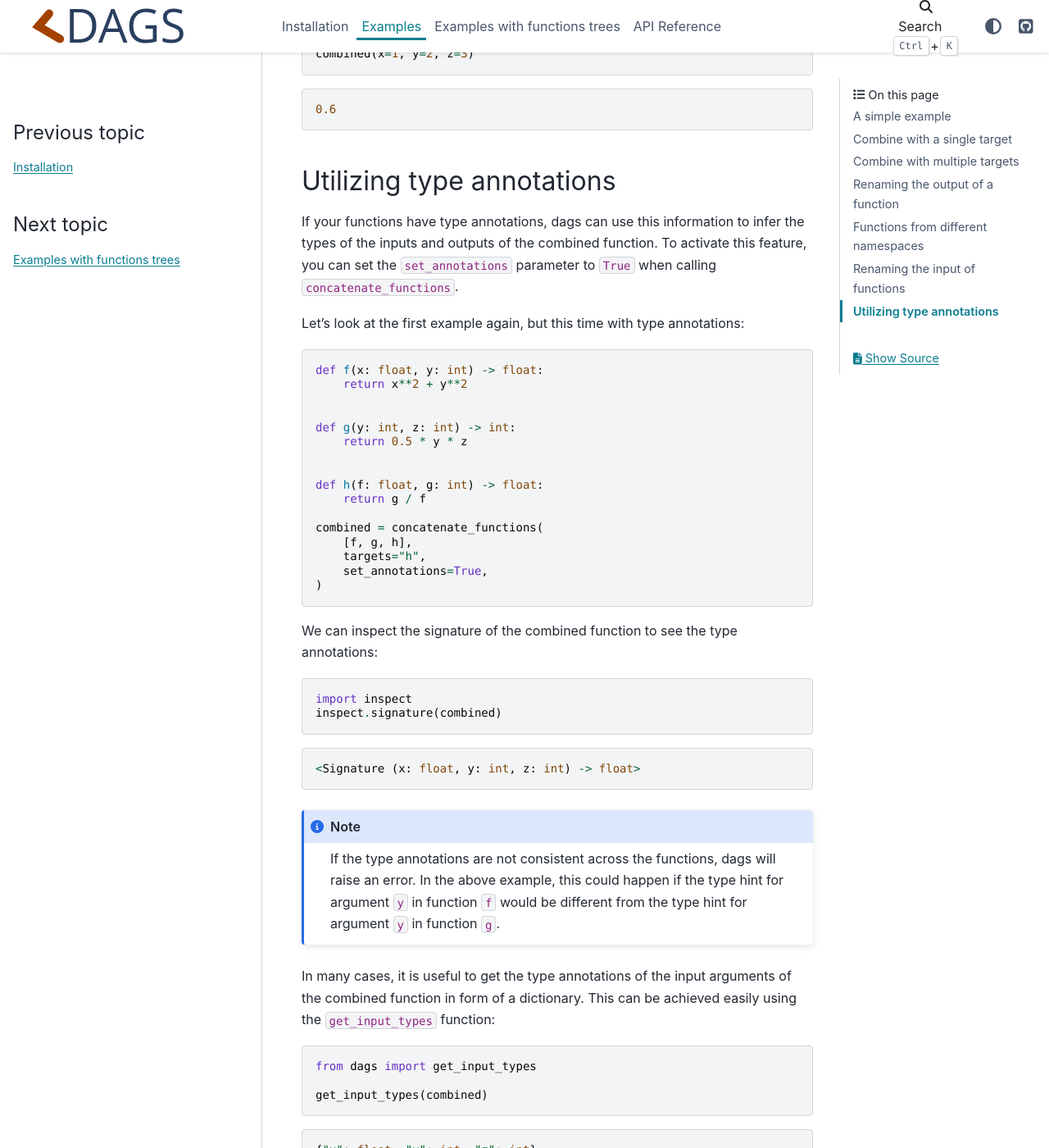
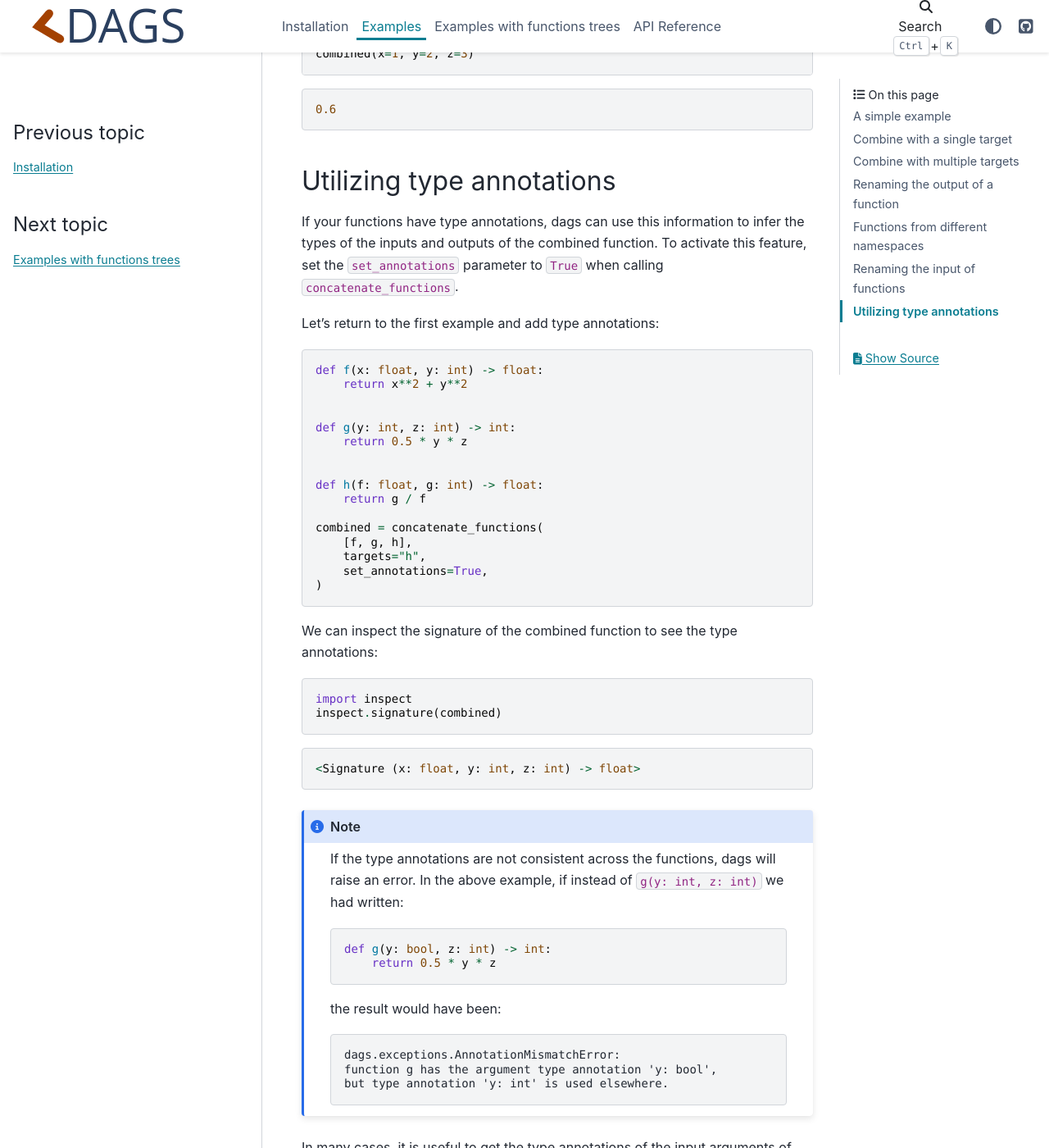
Before and after one commit to OpenSourceEconomics/dags, a Sphinx documentation site: the page built from docs/source/examples.rst, in a window 1280 px wide and 1400 px high, scrolled down 4774 px. Shown: the whole window at 82% size. Built offline with Sphinx 7.4.7 and the PyData theme 0.15.4, drawn with Linux system fonts in a browser that asks for light colours.

Commit message:
Expand upon example by making error message explicit.

```diff
--- a/docs/source/examples.rst
+++ b/docs/source/examples.rst
@@ -258,11 +258,10 @@ Utilizing type annotations
 --------------------------
 
 If your functions have type annotations, dags can use this information to infer the
-types of the inputs and outputs of the combined function. To activate this feature, you
-can set the ``set_annotations`` parameter to ``True`` when calling
-``concatenate_functions``.
+types of the inputs and outputs of the combined function. To activate this feature, set
+the ``set_annotations`` parameter to ``True`` when calling ``concatenate_functions``.
 
-Let's look at the first example again, but this time with type annotations:
+Let's return to the first example and add type annotations:
 
 
 .. code-block:: python
@@ -300,9 +299,21 @@ We can inspect the signature of the combined function to see the type annotation
 .. note::
 
     If the type annotations are not consistent across the functions, dags will raise an
-    error. In the above example, this could happen if the type hint for argument ``y``
-    in function ``f`` would be different from the type hint for argument ``y`` in
-    function ``g``.
+    error. In the above example, if instead of ``g(y: int, z: int)`` we had written:
+
+    .. code-block:: python
+
+        def g(y: bool, z: int) -> int:
+            return 0.5 * y * z
+
+
+    the result would have been:
+
+    .. code-block:: pytb
+
+        dags.exceptions.AnnotationMismatchError:
+        function g has the argument type annotation 'y: bool',
+        but type annotation 'y: int' is used elsewhere.
 
 In many cases, it is useful to get the type annotations of the input arguments of the
 combined function in form of a dictionary. This can be achieved easily using the
```
